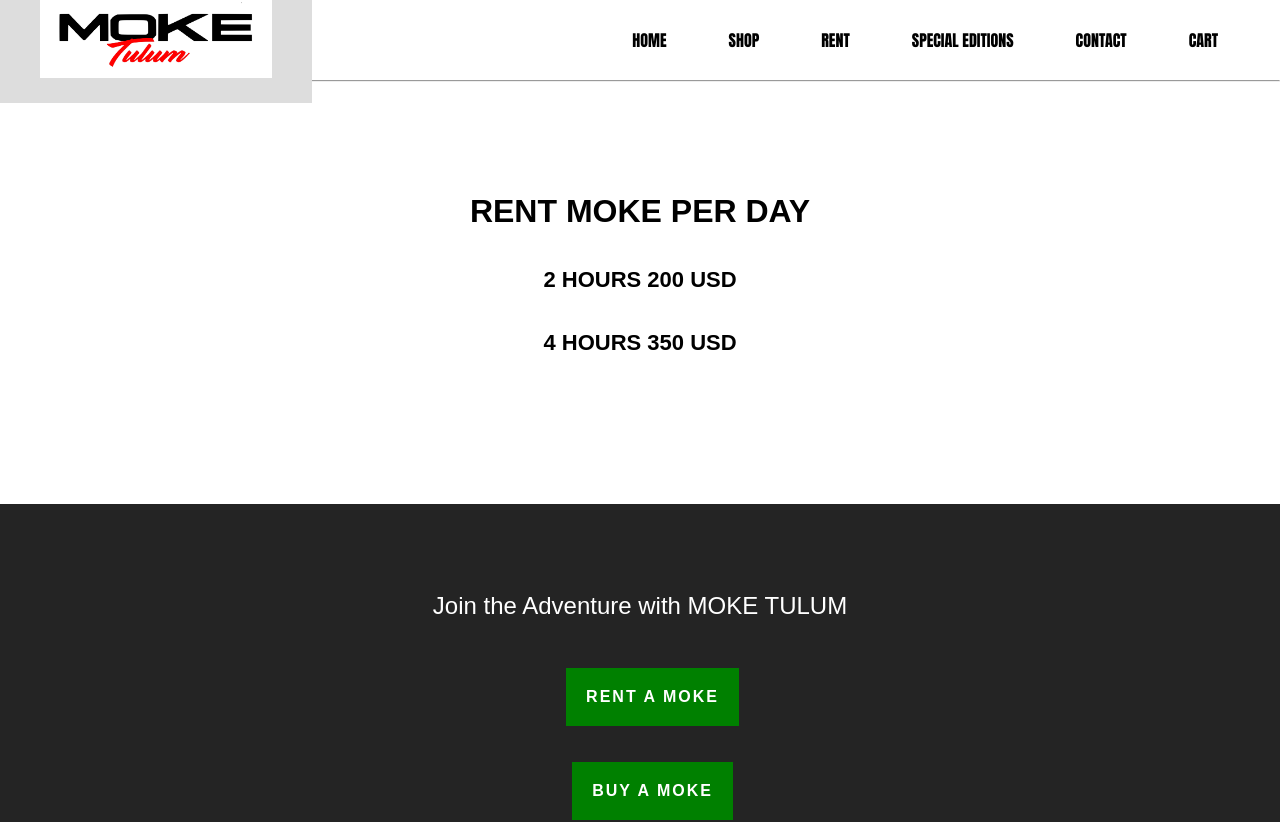
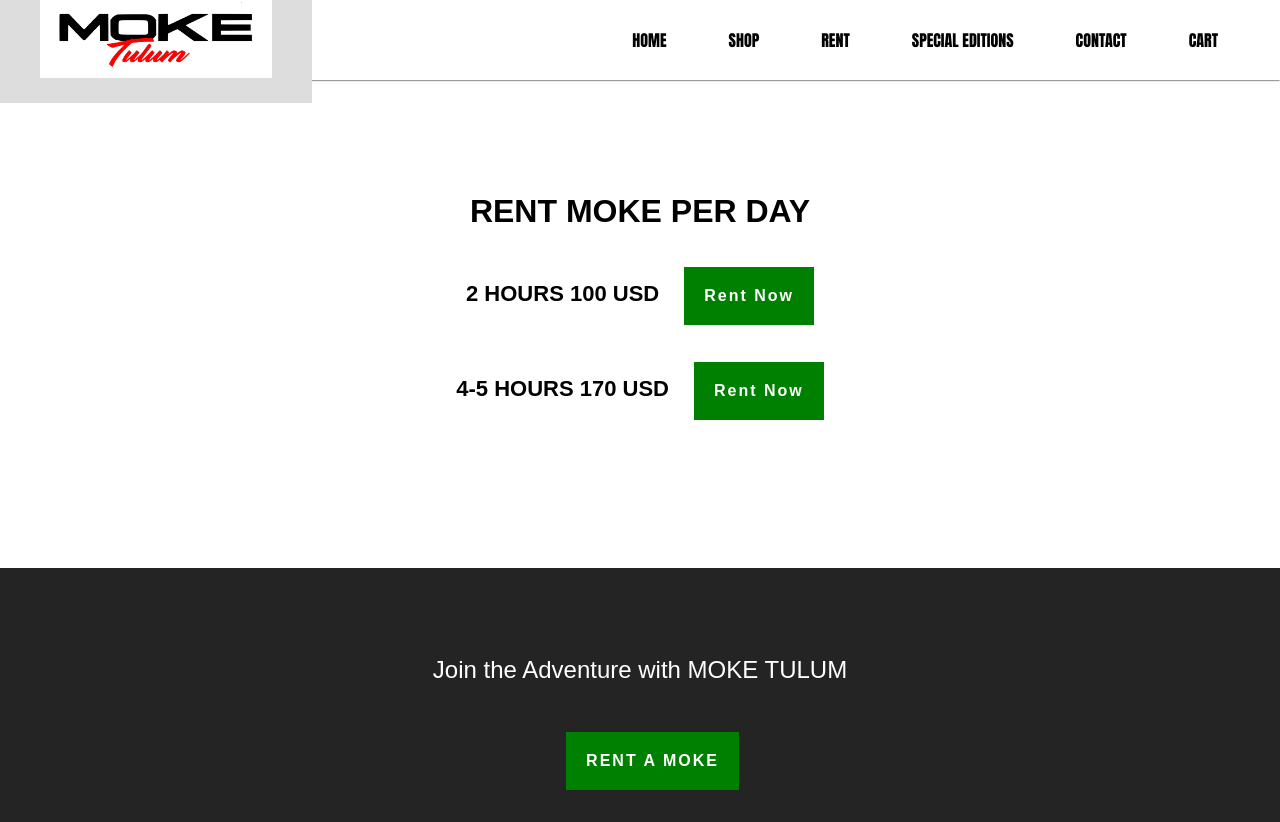
Before and after one commit to alainjpdev/check-app, a React (Create React App) app: page /rent in a window 1280 px wide. Shown: the top 822 px of the page. Built offline with nearby package versions, Linux system fonts and the light colour scheme.

Commit message:
rent payment

```diff
--- a/src/components/Cards.css
+++ b/src/components/Cards.css
@@ -15,11 +15,15 @@
     width: 100%;
     margin: 0 auto;
     padding: 0px;
+    justify-content: space-around;
   }
 
   .cards__wrapper {
     position: relative;
+    display: flex;
     /* margin: 10px 0 5px; */
+    justify-content: space-around;
+
     width: 100%;
     padding: 20px;
   }
@@ -30,6 +34,8 @@
 
   .cards__items {
     margin-bottom: 10px;
+    justify-content: space-around;
+
   }
 
   .cards__item {
--- a/src/components/pages/Rent.js
+++ b/src/components/pages/Rent.js
@@ -1,4 +1,5 @@
 import React from 'react'
+import { Link } from 'react-router-dom';
 
 function Rent() {
     return (
@@ -18,11 +19,15 @@ function Rent() {
 
               <br/>
               <h2>
-            2 HOURS 200 USD
+            2 HOURS 100 USD
+            <a target="_blanck" className="greenButton" href="https://checkout.stripe.com/c/pay/cs_live_a1iE5oRmN8eFl9iltXW7xAlUiMXzwy0YgKn0QYCOMmCmyuNjTVfy9HCUmY#fidkdWxOYHwnPyd1blppbHNgWjA0Tnc3NkRDclV1VWtVQH1DR3Z%2FUkliNGBidUdBUU1ub0JOXFJXU0lhPEpcQ3Rkd1wyQ3V0QW1KU3ZdNWJxS1N%2FNnBhRFdDblBnVzY9NW1WY0NjYX1yTDBkNTVMcW9wfUQwMScpJ3VpbGtuQH11anZgYUxhJz8nZEBQPEF3ZGBkMTVnMV0zNDEzJ3gl" >Rent Now</a>
             </h2>
+
             <br/>
             <h2>
-            4 HOURS 350 USD
+            4-5 HOURS 170 USD
+            <a  target="_blanck" className="greenButton" href="https://checkout.stripe.com/c/pay/cs_live_a1iE5oRmN8eFl9iltXW7xAlUiMXzwy0YgKn0QYCOMmCmyuNjTVfy9HCUmY#fidkdWxOYHwnPyd1blppbHNgWjA0Tnc3NkRDclV1VWtVQH1DR3Z%2FUkliNGBidUdBUU1ub0JOXFJXU0lhPEpcQ3Rkd1wyQ3V0QW1KU3ZdNWJxS1N%2FNnBhRFdDblBnVzY9NW1WY0NjYX1yTDBkNTVMcW9wfUQwMScpJ3VpbGtuQH11anZgYUxhJz8nZEBQPEF3ZGBkMTVnMV0zNDEzJ3gl" >Rent Now</a>
+
             </h2>
             <h2>
               {/* Camila */}
```
